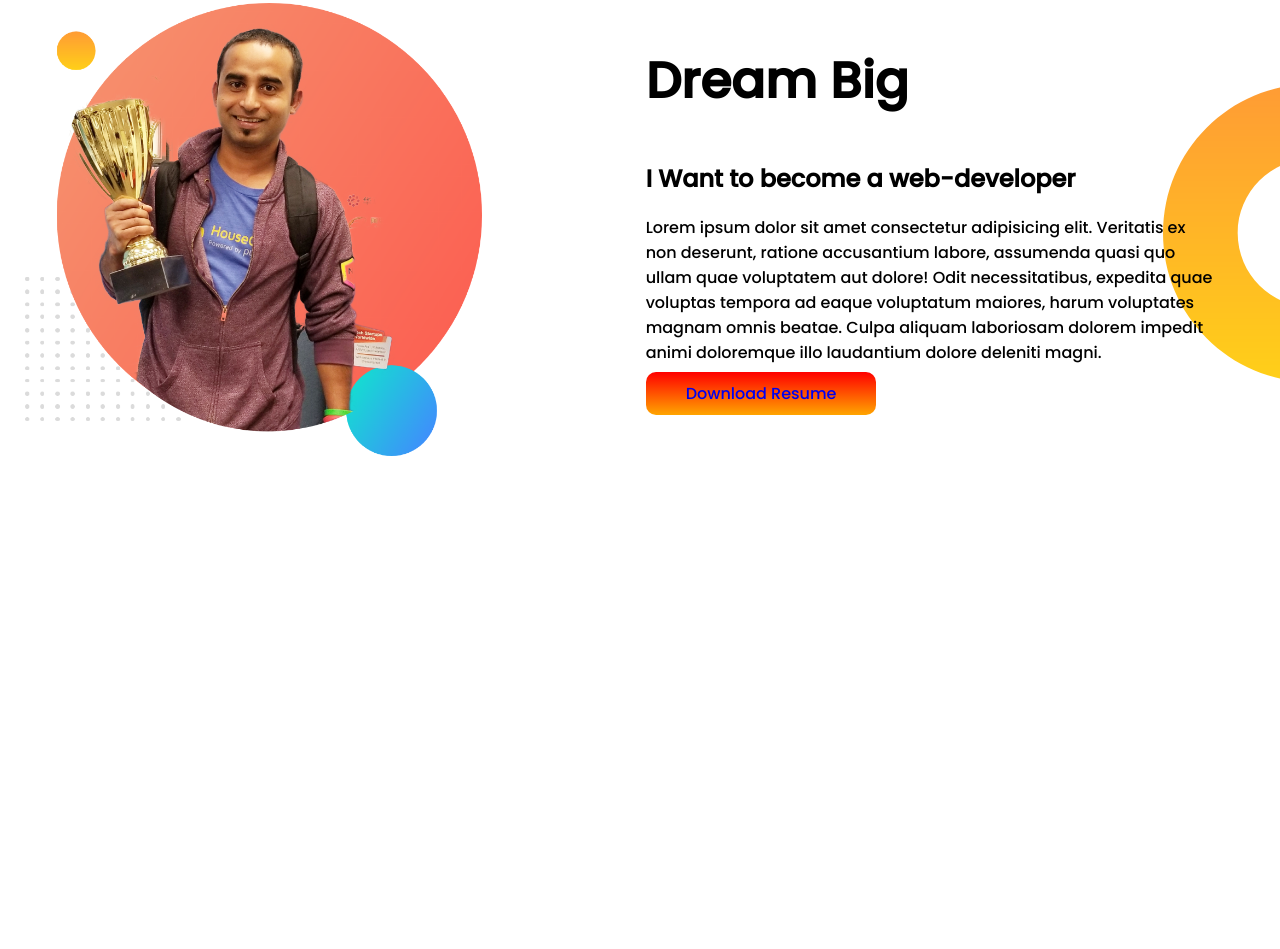
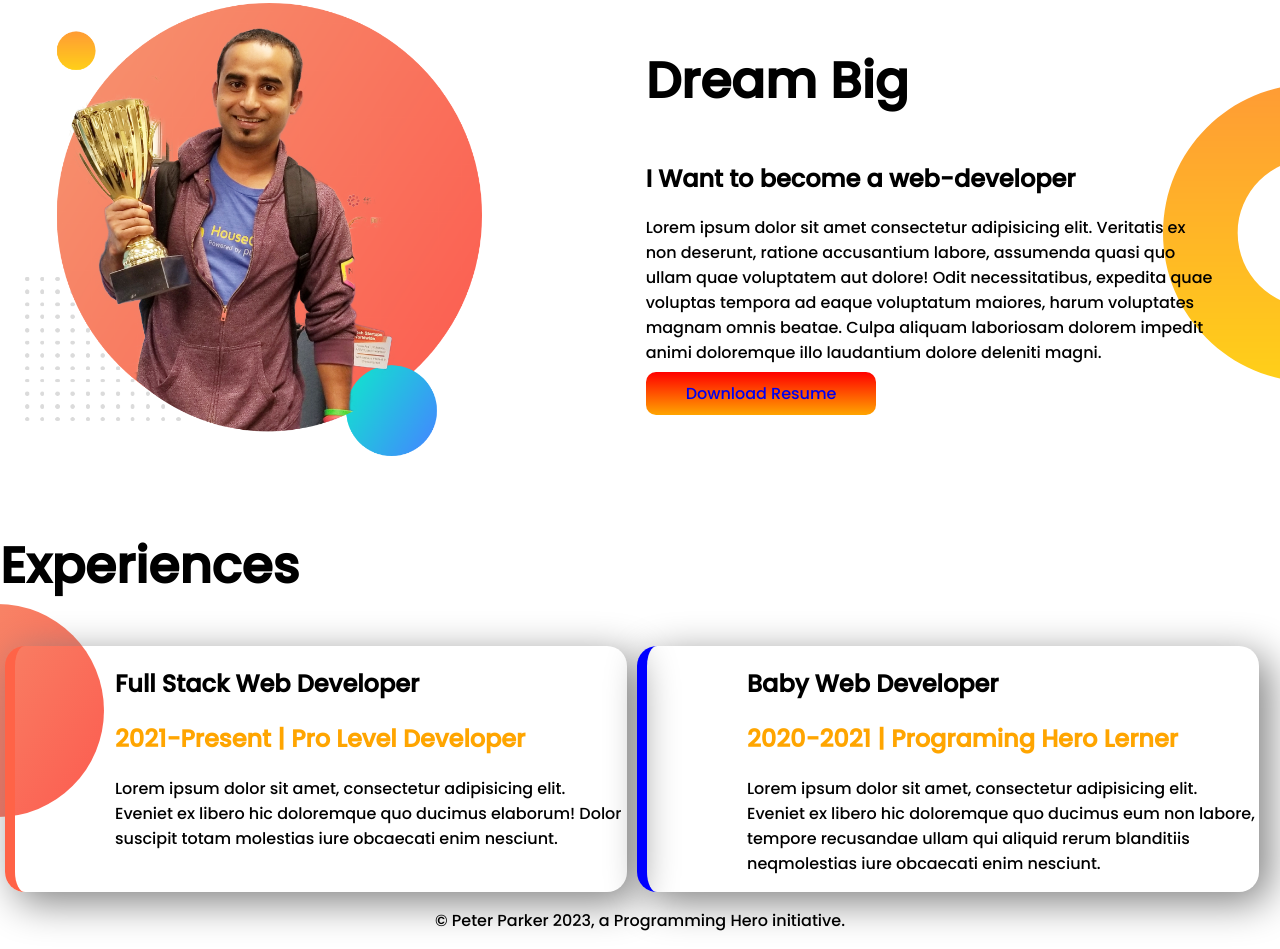
Before and after one commit to Mosarof5228/web-developer-portfolio, a plain HTML site: page index.html in a window 1280 px wide. Shown: the part 614-1563 px from the top of the page. Before the commit the page ends 1102 px from the top, so only its background shows below. Drawn offline with Linux system fonts and the light colour scheme.

Commit message:
completeed

```diff
--- a/index.html
+++ b/index.html
@@ -11,7 +11,7 @@
   <link rel="stylesheet" href="style.css">
 </head>
 <body>
- <section class="top-banner">
+ <section class="top-banner flexible-area">
   <div class="half-width">
     <h1>Welcome To</h1>
    <h1><span>Md.Mosarof Hossen</span> World!!!!</h1>
@@ -25,7 +25,7 @@
 
 
 
- <section class="dream-big">
+ <section class="dream-big flexible-area">
   <div  class="half-width">
     <img src="images/jhankar.png" alt="img">
   </div>
@@ -44,5 +44,30 @@
 
  </section>
 
+
+ <section class="experience-are">
+  <h1>Experiences</h1>
+  <div class="flexible-area">
+
+    <div id="ex-1" class="experience-item">
+      <h2>Full Stack Web Developer</h2>
+      <h2 class="author">2021-Present | Pro Level Developer</h2>
+      <p>Lorem ipsum dolor sit amet, consectetur adipisicing elit. Eveniet ex libero hic doloremque quo ducimus elaborum! Dolor suscipit totam molestias iure obcaecati enim nesciunt.</p>
+    </div>
+
+    <div id="ex-2" class="experience-item">
+      <h2>Baby Web Developer</h2>
+      <h2 class="author">2020-2021 | Programing Hero Lerner</h2>
+      <p>Lorem ipsum dolor sit amet, consectetur adipisicing elit. Eveniet ex libero hic doloremque quo ducimus eum non labore, tempore recusandae ullam qui aliquid rerum blanditiis neqmolestias iure obcaecati enim nesciunt.</p>
+    </div>
+
+  </div>
+
+ </section>
+
+ <footer>
+  <p>© Peter Parker 2023, a Programming Hero initiative.</p>
+ </footer>
+
 </body>
 </html>
--- a/style.css
+++ b/style.css
@@ -1,4 +1,4 @@
-section{
+.flexible-area{
   display:flex;
 }
 .half-width{
@@ -43,3 +43,37 @@ h1{
   border-radius:10px;
 
 }
+.author{
+  color:orange
+}
+
+.experience-item{
+  box-shadow: 10px 10px 40px gray;
+  width:40%;
+  margin-left:5px;
+  margin-right:5px;
+  padding-left:100px;
+  border-radius:20px
+
+
+
+
+}
+
+
+.experience-are{
+background-image:url(images/exp-bg.png);
+background-repeat:no-repeat;
+background-position:left
+
+}
+#ex-1{
+  border-left:10px solid tomato;
+}
+#ex-2{
+  border-left:10px solid blue;
+}
+
+footer{
+  text-align:center;
+}
```
